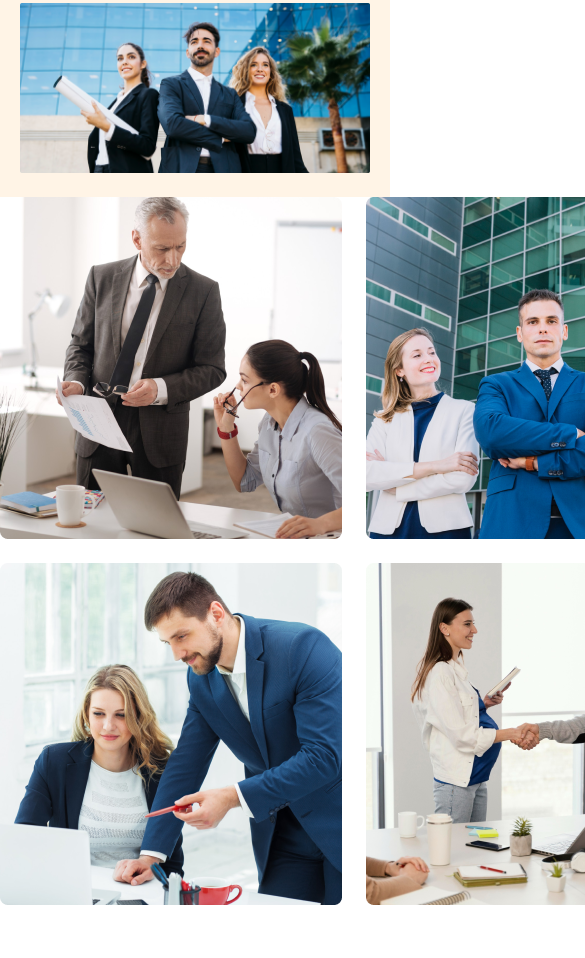
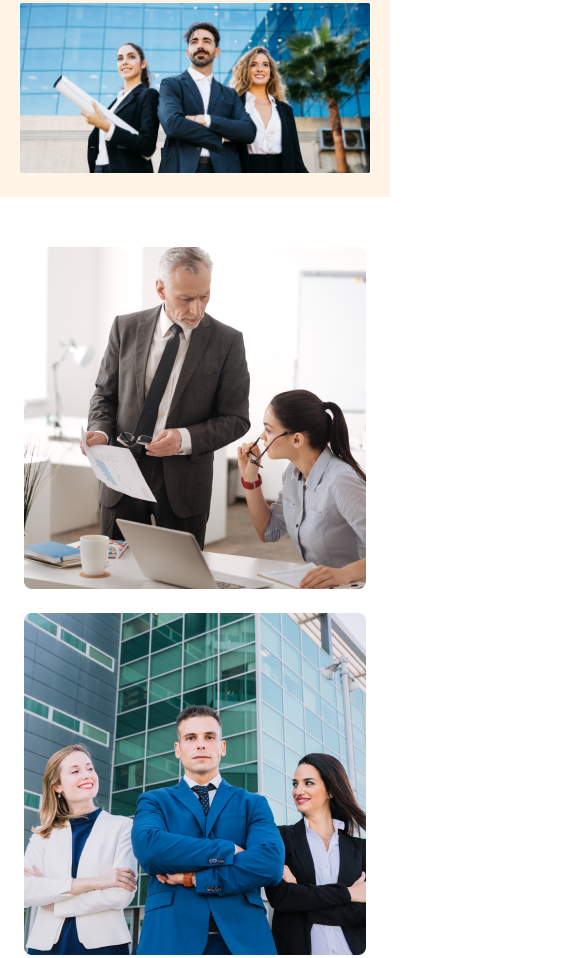
Before and after one commit to Sikder82/g3-architect-website, a plain HTML site: page index.html in a window 390 px wide. Shown: the part 666-1624 px from the top of the page, 585 px wide, since content can reach past the window. Before the commit the page ends 1571 px from the top, so only its background shows below. Drawn offline with nearby package versions, Linux system fonts and the light colour scheme.

Commit message:
Teams section resposive done

```diff
--- a/styles/architect.css
+++ b/styles/architect.css
@@ -80,6 +80,7 @@ main{
 .features{
     display: flex;
     align-items: center;
+    margin: 50px 0;
 }
 .team-img{
     display: grid;
@@ -93,7 +94,6 @@ main{
 }
 .team-contant > h3{
     color: #727272;
-    width: 468px;
     font-size: 2.8rem;
     font-weight: 500;
 }
@@ -123,6 +123,12 @@ main{
     nav{
         flex-direction: column;
     }
+    .features{
+        flex-direction: column;
+    }
+    .team-img{
+        grid-template-columns: repeat(1, 1fr);
+    }
 }
 
 /*Responsive for Medium Device*/
```
